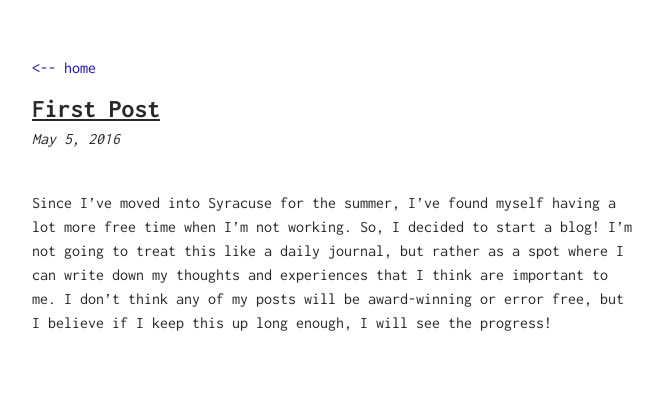
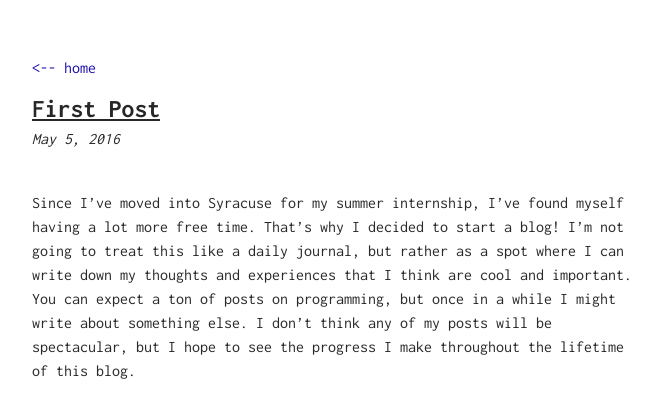
Before and after one commit to leonliang0395/leonliang0395.github.io, a Jekyll site: the page built from _posts/2016-05-05-First-Post.md, in a window 1280 px wide. Shown: the top 418 px of the page, without its empty margins (308-971 px from the left). Built offline with Jekyll 4.4.1, drawn with Linux system fonts in a browser that asks for light colours.

Commit message:
edited first post

```diff
--- a/_posts/2016-05-05-First-Post.md
+++ b/_posts/2016-05-05-First-Post.md
@@ -3,9 +3,10 @@ layout: post
 title: First Post
 ---
 
-Since I've moved into Syracuse for the summer, I've found myself having a lot
-more free time when I'm not working. So, I decided to start a blog! I'm not going
-to treat this like a daily journal, but rather as a spot where I can write down my thoughts
-and experiences that I think are important to me. I don't think any of my posts
-will be award-winning or error free, but I believe if I keep this up long enough,
-I will see the progress!
+Since I've moved into Syracuse for my summer internship, I've found myself having a lot
+more free time. That's why I decided to start a blog! I'm not going to treat this like
+a daily journal, but rather as a spot where I can write down my thoughts and
+experiences that I think are cool and important. You can expect a ton of posts
+on programming, but once in a while I might write about something else. I don't
+think any of my posts will be spectacular, but I hope to see the progress I make
+throughout the lifetime of this blog.
```
